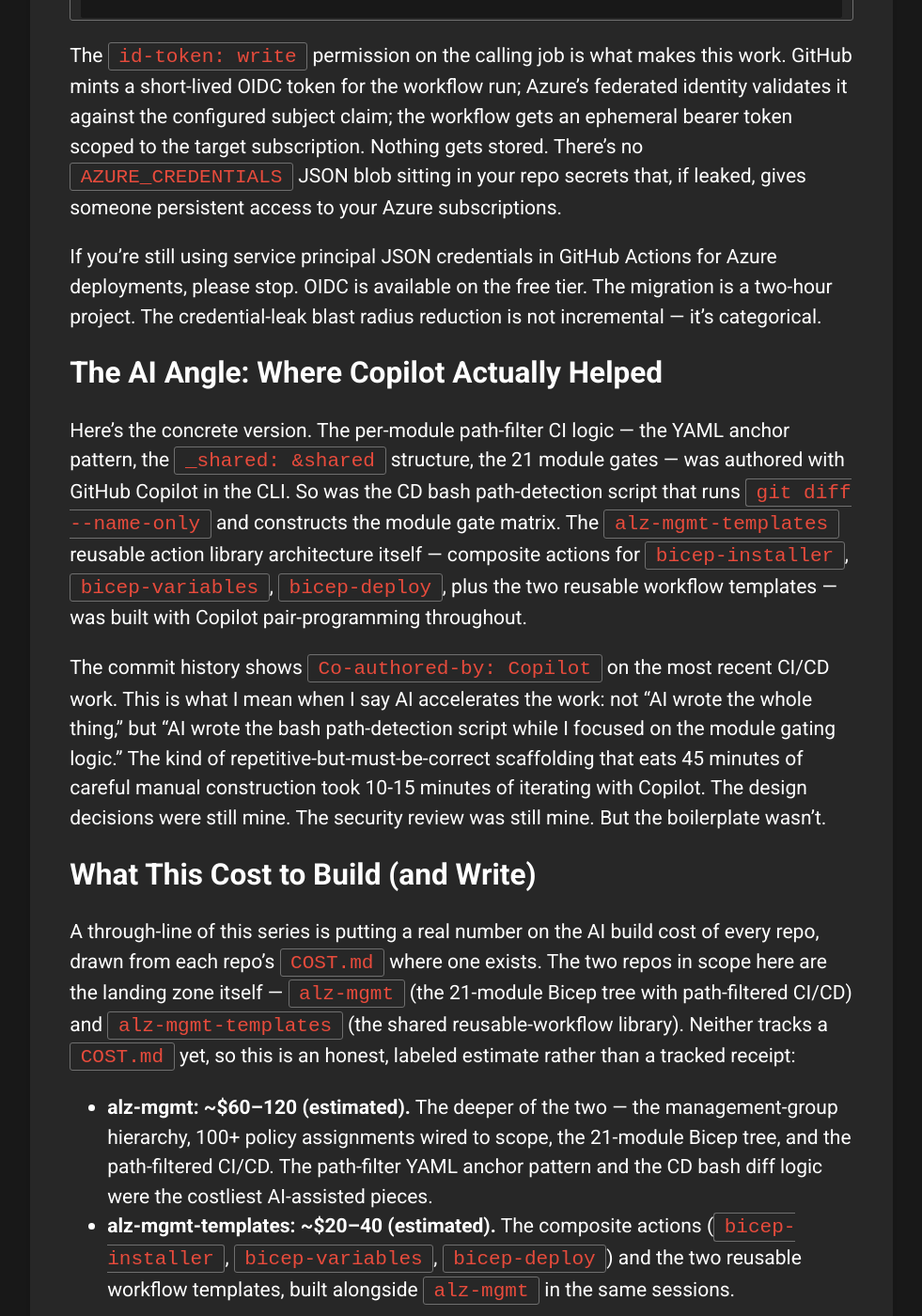
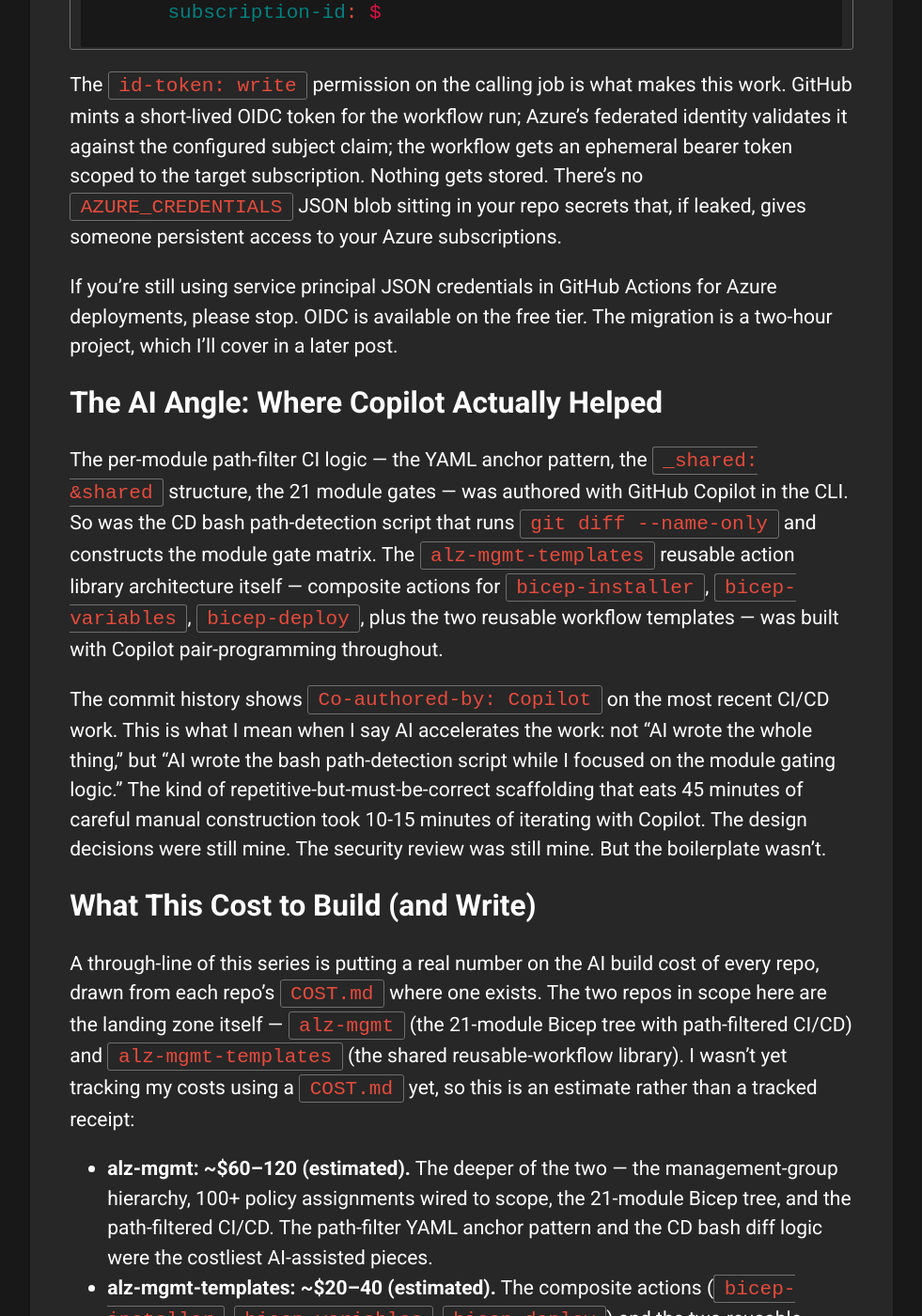
Before and after one commit to x3nc0n/x3nc0n.github.io, a Jekyll site: the page built from _posts/2026-07-01-Azure-Landing-Zones-as-Code.md, in a window 1280 px wide and 1400 px high, scrolled down 5823 px. Shown: the whole window at 94% size, without its empty margins (149-1130 px from the left). Built offline with Jekyll 4.4.1, drawn with Linux system fonts in a browser that asks for light colours; some of the changed text lies outside the part shown.

Commit message:
Refine Azure Landing Zones as Code article
Updated the content for clarity and conciseness, removing redundant phrases and improving readability throughout the document.

```diff
--- a/_posts/2026-07-01-Azure-Landing-Zones-as-Code.md
+++ b/_posts/2026-07-01-Azure-Landing-Zones-as-Code.md
@@ -12,9 +12,9 @@ linkedin_promote_date: 2026-07-01
 
 Most enterprise Azure environments are governed by good intentions and accumulated regret. Someone clicked through the portal to stand up a resource "real quick" six months ago, and now that resource exists in a configuration nobody fully understands, attached to an RBAC assignment nobody remembers granting, with no audit trail for any of it. Multiply that by a hundred engineers over two years and you have an environment that you can describe but can't reliably reproduce, can't safely modify, and can't audit with confidence.
 
-I've been rebuilding my demo org's Azure environment from scratch using Azure Landing Zones as Code — Bicep, not Terraform, backed by a GitHub Actions CI/CD pipeline with per-module what-if gating, OIDC authentication, and a shared reusable workflow library. And I had an AI pair-programmer doing a meaningful chunk of the heavy lifting.
+I've been rebuilding my demo org's Azure environment from scratch using Azure Landing Zones as Code — Bicep, backed by a GitHub Actions CI/CD pipeline with per-module what-if gating, OIDC authentication, and a shared reusable workflow library. And I had an AI pair-programmer doing a meaningful chunk of the heavy lifting.
 
-Here's the architecture, the security design choices, and the honest story about where AI actually accelerated the work.
+Here's the architecture, the security design choices, and where AI actually accelerated the work.
 
 ## The ALZ Foundation: Management Groups and Policy at Scale
 
@@ -139,24 +139,24 @@ Every deploy step authenticates via OIDC federated identity:
 
 The `id-token: write` permission on the calling job is what makes this work. GitHub mints a short-lived OIDC token for the workflow run; Azure's federated identity validates it against the configured subject claim; the workflow gets an ephemeral bearer token scoped to the target subscription. Nothing gets stored. There's no `AZURE_CREDENTIALS` JSON blob sitting in your repo secrets that, if leaked, gives someone persistent access to your Azure subscriptions.
 
-If you're still using service principal JSON credentials in GitHub Actions for Azure deployments, please stop. OIDC is available on the free tier. The migration is a two-hour project. The credential-leak blast radius reduction is not incremental — it's categorical.
+If you're still using service principal JSON credentials in GitHub Actions for Azure deployments, please stop. OIDC is available on the free tier. The migration is a two-hour project, which I'll cover in a later post.
 
 ## The AI Angle: Where Copilot Actually Helped
 
-Here's the concrete version. The per-module path-filter CI logic — the YAML anchor pattern, the `_shared: &shared` structure, the 21 module gates — was authored with GitHub Copilot in the CLI. So was the CD bash path-detection script that runs `git diff --name-only` and constructs the module gate matrix. The `alz-mgmt-templates` reusable action library architecture itself — composite actions for `bicep-installer`, `bicep-variables`, `bicep-deploy`, plus the two reusable workflow templates — was built with Copilot pair-programming throughout.
+The per-module path-filter CI logic — the YAML anchor pattern, the `_shared: &shared` structure, the 21 module gates — was authored with GitHub Copilot in the CLI. So was the CD bash path-detection script that runs `git diff --name-only` and constructs the module gate matrix. The `alz-mgmt-templates` reusable action library architecture itself — composite actions for `bicep-installer`, `bicep-variables`, `bicep-deploy`, plus the two reusable workflow templates — was built with Copilot pair-programming throughout.
 
 The commit history shows `Co-authored-by: Copilot` on the most recent CI/CD work. This is what I mean when I say AI accelerates the work: not "AI wrote the whole thing," but "AI wrote the bash path-detection script while I focused on the module gating logic." The kind of repetitive-but-must-be-correct scaffolding that eats 45 minutes of careful manual construction took 10-15 minutes of iterating with Copilot. The design decisions were still mine. The security review was still mine. But the boilerplate wasn't.
 
 ## What This Cost to Build (and Write)
 
-A through-line of this series is putting a real number on the AI build cost of every repo, drawn from each repo's `COST.md` where one exists. The two repos in scope here are the landing zone itself — `alz-mgmt` (the 21-module Bicep tree with path-filtered CI/CD) and `alz-mgmt-templates` (the shared reusable-workflow library). Neither tracks a `COST.md` yet, so this is an honest, labeled estimate rather than a tracked receipt:
+A through-line of this series is putting a real number on the AI build cost of every repo, drawn from each repo's `COST.md` where one exists. The two repos in scope here are the landing zone itself — `alz-mgmt` (the 21-module Bicep tree with path-filtered CI/CD) and `alz-mgmt-templates` (the shared reusable-workflow library). I wasn't yet tracking my costs using a `COST.md` yet, so this is an estimate rather than a tracked receipt:
 
 - **alz-mgmt: ~$60–120 (estimated).** The deeper of the two — the management-group hierarchy, 100+ policy assignments wired to scope, the 21-module Bicep tree, and the path-filtered CI/CD. The path-filter YAML anchor pattern and the CD bash diff logic were the costliest AI-assisted pieces.
 - **alz-mgmt-templates: ~$20–40 (estimated).** The composite actions (`bicep-installer`, `bicep-variables`, `bicep-deploy`) and the two reusable workflow templates, built alongside `alz-mgmt` in the same sessions.
 
 **Source build cost: roughly $80–160 (estimated)** across the two landing-zone repos. Neither tracks a `COST.md` yet, so treat this as a directional estimate, not a receipt. These are AI *build* costs — LLM tokens to generate the IaC and pipelines — **not** Azure runtime costs, which are a separate bill I keep separate in every post.
 
-Producing this post itself ran the usual flat **~$1.00** (research, drafting, review). And per the rule I hold all series: I don't count the cost of writing this cost section. No recursion.
+Producing this post itself ran the usual flat **~$1.00** (research, drafting, review).
 
 ## What to Steal from This
 
```
Also changed, not shown: other parts of _posts/2026-07-01-Azure-Landing-Zones-as-Code.md (+1 -1 lines).
